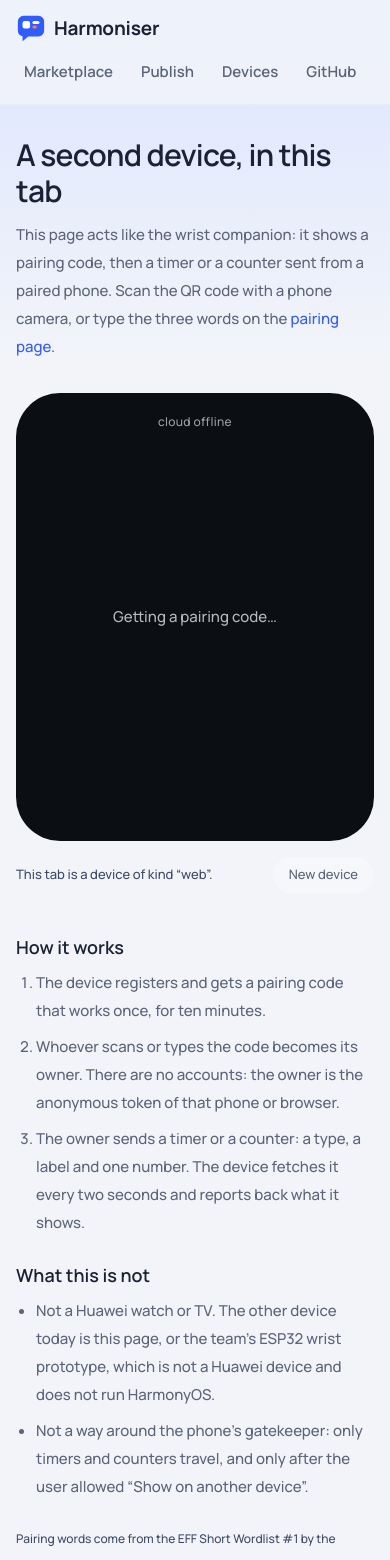
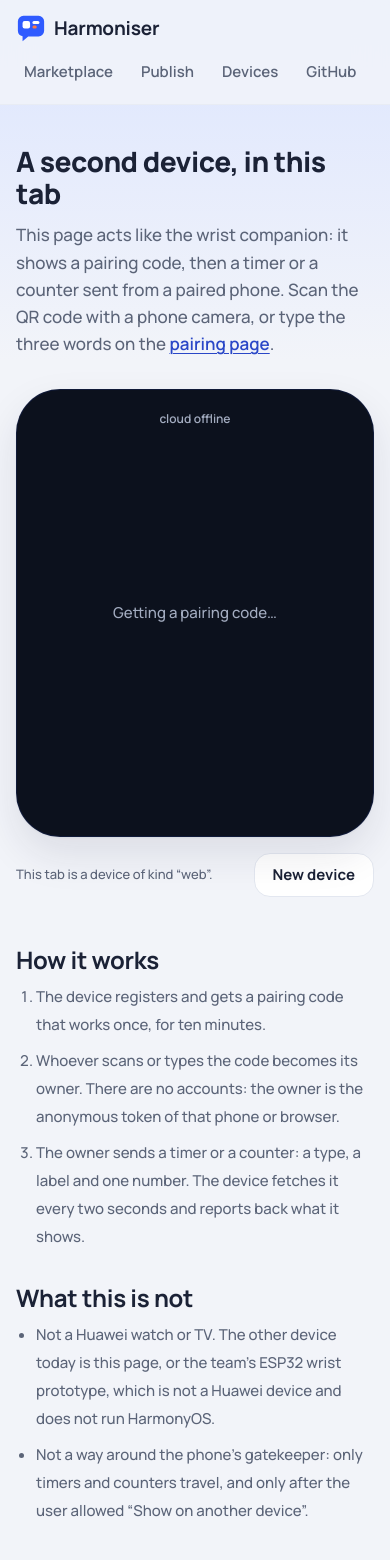
Before and after one commit to SimpsonLWH/harmoniser-web, a Next.js app: page /device in a window 390 px wide. Shown: the top 1560 px of the page. Built offline with nearby package versions, Linux system fonts and the light colour scheme; no server answers.

Commit message:
feat(style): restyle the virtual device page
The device screen uses the device tokens and the frame shadow; timer and counter numbers are
56px extra-bold tabular figures. The QR code keeps a white backing so phones can scan it.

Co-Authored-By: Claude Opus 5.5 <noreply@anthropic.com>

```diff
--- a/app/device/VirtualDevice.tsx
+++ b/app/device/VirtualDevice.tsx
@@ -195,61 +195,61 @@ export function VirtualDevice() {
 
   return (
     <div className="mx-auto w-full max-w-sm">
-      <div className="relative flex aspect-[4/5] w-full flex-col items-center justify-center overflow-hidden rounded-[44px] bg-[#0b0f14] p-6 text-center text-white shadow-[var(--h-shadow)]">
-        <p className="absolute top-5 text-[12px] tracking-wide text-white/60" role="status">
+      <div className="relative flex aspect-[4/5] w-full flex-col items-center justify-center overflow-hidden rounded-[44px] border border-[var(--frame-border)] bg-device p-6 text-center text-device-text shadow-[var(--shadow-frame)]">
+        <p className="absolute top-5 text-badge font-semibold text-device-text-2" role="status">
           {link === "offline" ? "cloud offline" : link === "starting" ? "connecting…" : paired ? "paired" : "not paired"}
         </p>
 
         {!paired && view.code !== null && (
           <>
             {view.pairUrl !== null && (
-              <div className="rounded-2xl bg-white p-3">
+              <div className="rounded-card bg-white p-3">
                 <QRCodeSVG value={view.pairUrl} level="M" size={200} marginSize={2} title="Pairing QR code" />
               </div>
             )}
-            <p className="mt-4 text-[12px] text-white/60">scan, or type</p>
-            <p className="font-mono text-[22px] font-semibold tracking-tight" data-testid="pairing-code">
+            <p className="mt-4 text-badge text-device-text-2">scan, or type</p>
+            <p className="font-mono text-title font-semibold tracking-tight" data-testid="pairing-code">
               {view.code}
             </p>
           </>
         )}
 
-        {!paired && view.code === null && <p className="text-[15px] text-white/70">Getting a pairing code…</p>}
+        {!paired && view.code === null && <p className="text-label text-device-text-2">Getting a pairing code…</p>}
 
         {paired && shown.type === "idle" && (
-          <p className="max-w-[14rem] text-[15px] leading-6 text-white/70">
+          <p className="max-w-[14rem] text-label leading-6 text-device-text-2">
             Paired. Send a timer or a counter from the app to see it here.
           </p>
         )}
 
         {paired && shown.type === "timer" && (
           <>
-            <p className="max-w-full truncate text-[16px] text-white/70">{shown.label || "Timer"}</p>
-            <p className="mt-1 font-mono text-[64px] font-semibold leading-none tabular-nums" data-testid="timer">
+            <p className="max-w-full truncate text-body text-device-text-2">{shown.label || "Timer"}</p>
+            <p className="mt-1 text-hero font-extrabold leading-none tracking-[-1px] tabular-nums" data-testid="timer">
               {formatClock(remainingSeconds(shown, now))}
             </p>
             <button
               type="button"
               onClick={onTap}
-              className="mt-6 min-h-12 rounded-full bg-white/15 px-7 text-[15px] font-medium"
+              className="btn mt-6 min-h-12 bg-device-key px-7 text-device-text"
             >
               {shown.done ? "Reset" : shown.running ? "Pause" : "Start"}
             </button>
-            {shown.done && <p className="mt-3 text-[14px] text-[#ffb37a]">Time is up</p>}
+            {shown.done && <p className="mt-3 text-label font-semibold text-device-alert">Time is up</p>}
           </>
         )}
 
         {paired && shown.type === "counter" && (
           <>
-            <p className="max-w-full truncate text-[16px] text-white/70">{shown.label || "Counter"}</p>
-            <p className="mt-1 font-mono text-[72px] font-semibold leading-none tabular-nums" data-testid="count">
+            <p className="max-w-full truncate text-body text-device-text-2">{shown.label || "Counter"}</p>
+            <p className="mt-1 text-hero font-extrabold leading-none tracking-[-1px] tabular-nums" data-testid="count">
               {shown.count}
             </p>
             <button
               type="button"
               onClick={onTap}
               aria-label="Add one"
-              className="mt-6 grid size-20 place-items-center rounded-full bg-brand text-[40px] font-medium leading-none text-white"
+              className="mt-6 grid size-20 place-items-center rounded-full bg-blue text-display font-medium leading-none text-on-blue transition-colors hover:bg-blue-hover"
             >
               +
             </button>
@@ -257,9 +257,9 @@ export function VirtualDevice() {
         )}
       </div>
 
-      <div className="mt-4 flex items-center justify-between gap-3 text-[13px] text-text-3">
+      <div className="mt-4 flex items-center justify-between gap-3 text-caption text-text-2">
         <span>This tab is a device of kind “web”.</span>
-        <button type="button" onClick={forget} className="min-h-9 rounded-full bg-surface-2 px-4 font-medium text-text-2">
+        <button type="button" onClick={forget} className="btn btn-secondary">
           New device
         </button>
       </div>
--- a/app/device/page.tsx
+++ b/app/device/page.tsx
@@ -11,21 +11,21 @@ export const metadata: Metadata = {
 
 export default function DevicePage() {
   return (
-    <div className="mx-auto w-full max-w-3xl px-4 py-8 sm:px-6 sm:py-12">
-      <h1 className="text-3xl font-semibold tracking-tight">A second device, in this tab</h1>
-      <p className="mt-3 text-[15px] leading-7 text-text-2">
+    <div className="page max-w-[760px] py-10 sm:py-14">
+      <h1 className="page-title">A second device, in this tab</h1>
+      <p className="lede mt-3">
         This page acts like the wrist companion: it shows a pairing code, then a timer or a counter
         sent from a paired phone. Scan the QR code with a phone camera, or type the three words on
-        the <Link href="/pair" className="text-brand hover:underline">pairing page</Link>.
+        the <Link href="/pair" className="link">pairing page</Link>.
       </p>
 
       <div className="mt-8">
         <VirtualDevice />
       </div>
 
-      <div className="mt-10 space-y-6 text-[15px] leading-7 text-text-2">
+      <div className="mt-12 max-w-[65ch] space-y-8 text-label leading-7 text-text-2">
         <section>
-          <h2 className="text-[18px] font-semibold text-text">How it works</h2>
+          <h2 className="section-title">How it works</h2>
           <ol className="mt-2 list-decimal space-y-2 pl-5">
             <li>The device registers and gets a pairing code that works once, for ten minutes.</li>
             <li>
@@ -40,7 +40,7 @@ export default function DevicePage() {
         </section>
 
         <section>
-          <h2 className="text-[18px] font-semibold text-text">What this is not</h2>
+          <h2 className="section-title">What this is not</h2>
           <ul className="mt-2 list-disc space-y-2 pl-5">
             <li>
               Not a Huawei watch or TV. The other device today is this page, or the team&apos;s ESP32
@@ -53,7 +53,7 @@ export default function DevicePage() {
           </ul>
         </section>
 
-        <p className="text-[12px] text-text-3">
+        <p className="text-badge leading-5 text-text-2">
           Pairing words come from the EFF Short Wordlist #1 by the Electronic Frontier Foundation,
           used under CC BY 3.0 US.
         </p>
```
